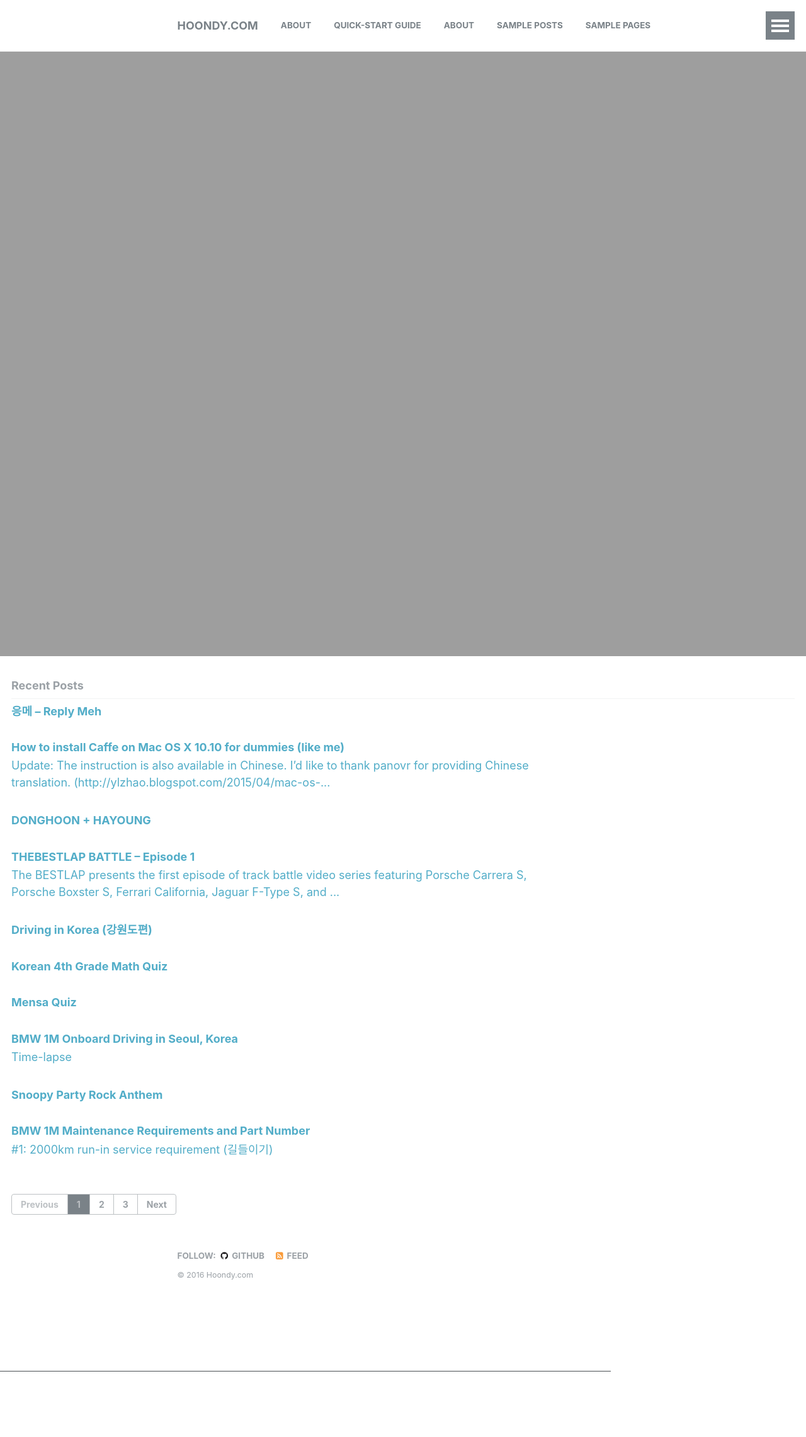
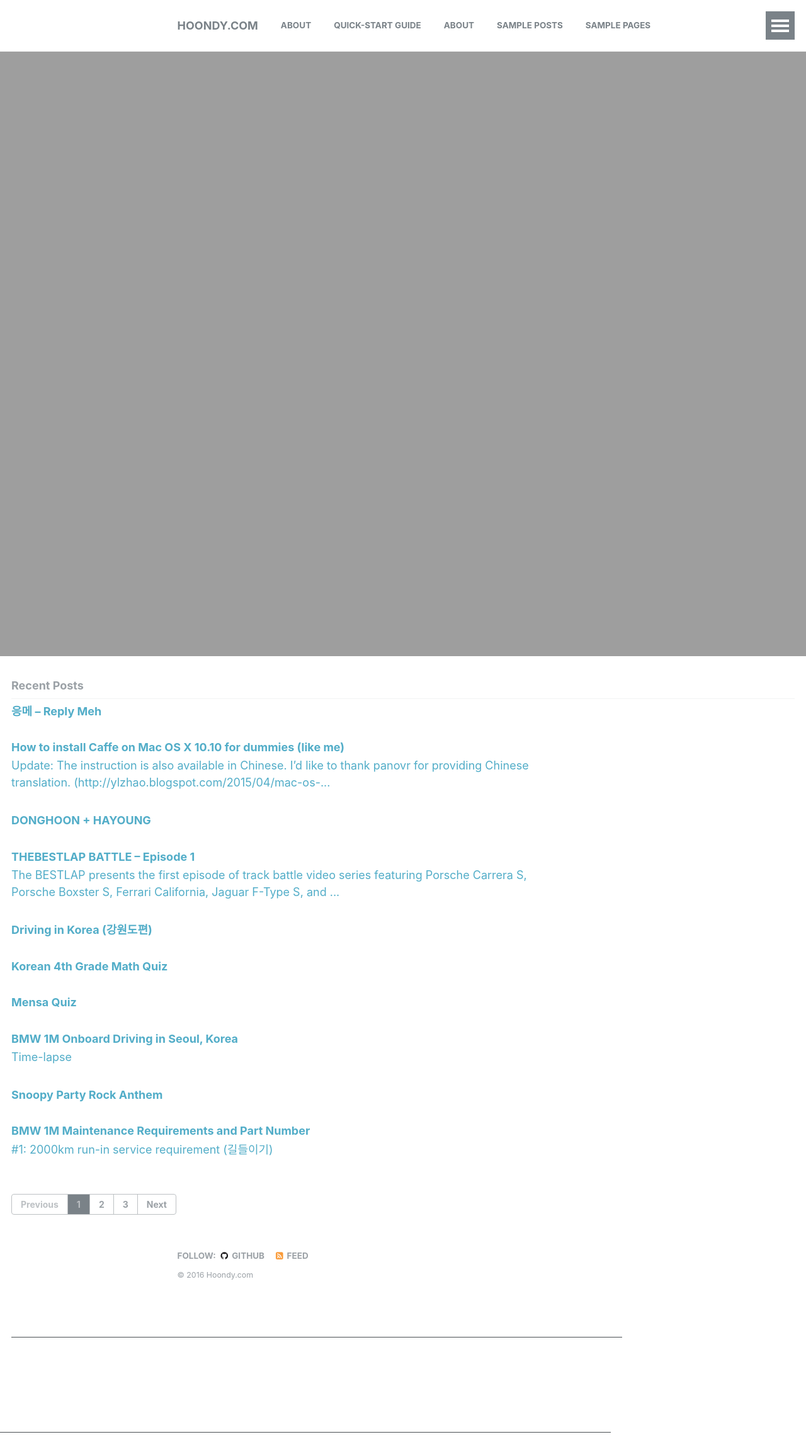
Before and after one commit to hoondy/hoondy.github.io, a Jekyll site: the page built from index.html, in a window 1280 px wide. Shown: the whole page at 63% size. Built offline with Jekyll 4.4.1, drawn with Linux system fonts in a browser that asks for light colours; the list of posts is cut into pages by our own code; before the commit the page ends 2185 px from its top, so only the background shows below that.

Commit message:
Update default.html

```diff
--- a/_layouts/default.html
+++ b/_layouts/default.html
@@ -21,6 +21,7 @@
     <div class="page__footer">
       <footer>
         {% include footer.html %}
+        {% include footer/custom.html %}
       </footer>
     </div>
 
```
